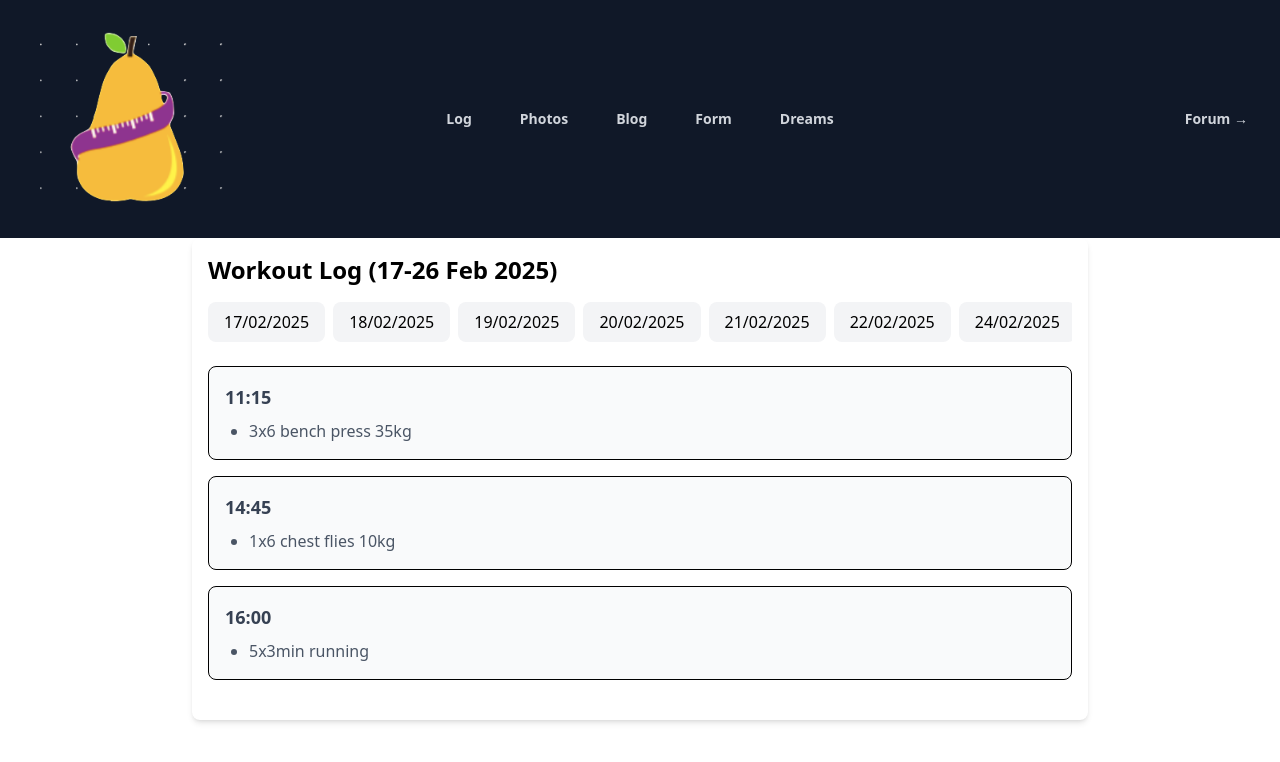
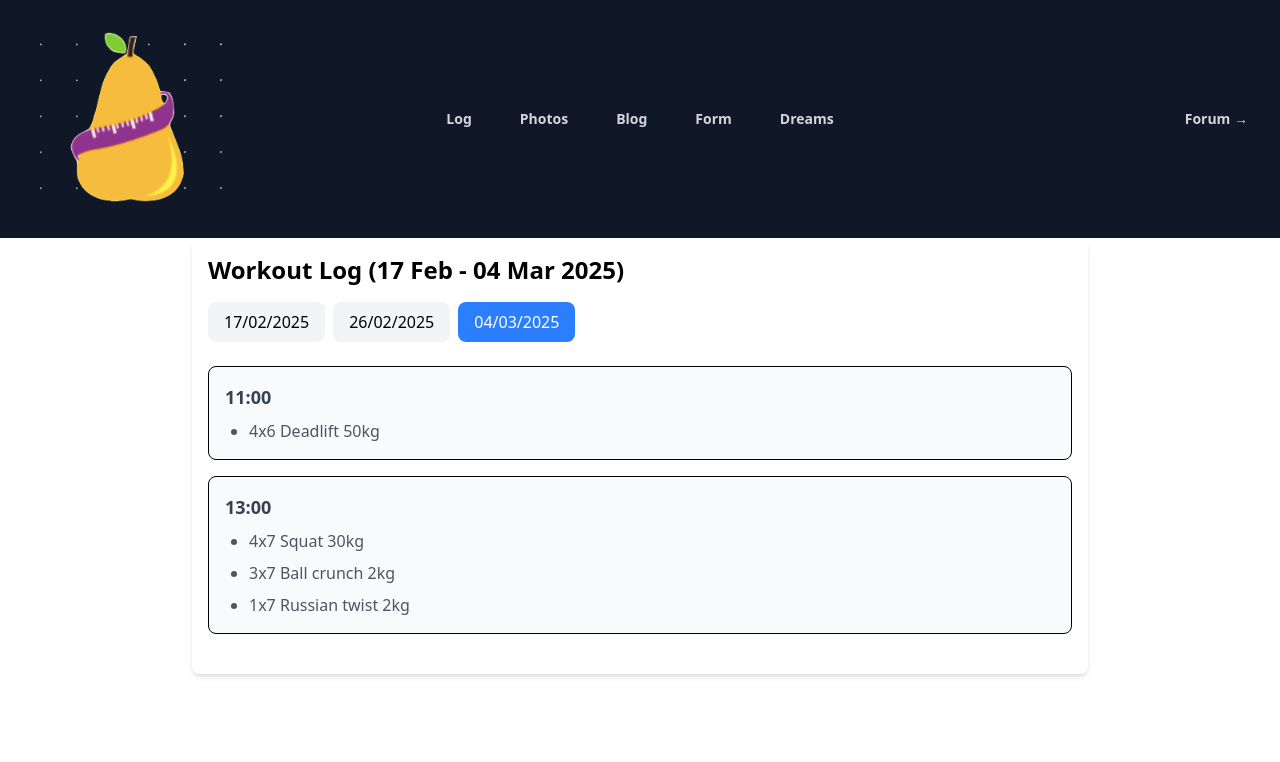
Before and after one commit to YelllowSunray/projectfitness, a Next.js app: page /log in a window 1280 px wide. Shown: the top 762 px of the page. Built offline with nearby package versions, Linux system fonts and the light colour scheme.

Commit message:
Initial commit: My Shiny app

```diff
--- a/src/app/log/page.js
+++ b/src/app/log/page.js
@@ -40,154 +40,7 @@ const WorkoutLog = () => {
         }
       ]
     },
-    {
-      date: "18/02/2025",
-      sessions: [
-        {
-          time: "11:00",
-          exercises: [
-            "4x6 bench press 25kg"
-          ]
-        },
-        {
-          time: "16:00",
-          exercises: [
-            "3x8 lat pulldown 70kg",
-            "3x7 row 60kg"
-          ]
-        },
-        {
-          time: "18:00",
-          exercises: [
-            "2x4min Running",
-            "2x7 Barbell row 20kg",
-            "2x7 dumbbell row 8kg"
-          ]
-        }
-      ]
-    },
-    {
-      date: "19/02/2025",
-      sessions: [
-        {
-          time: "11:30",
-          exercises: [
-            "2x7 bench press 30kg",
-            "2x7 incline bench press 10kg"
-          ]
-        },
-        {
-          time: "14:30",
-          exercises: [
-            "1x3min Running",
-            "3x5 Bench press 30kg",
-            "4x7 Incline dumbbell press 16kg",
-            "2x8 lat raises 8kg"
-          ]
-        },
-        {
-          time: "16:00",
-          exercises: [
-            "4x8 incline dumbbell press 20kg"
-          ]
-        },
-        {
-          time: "19:00",
-          exercises: [
-            "3x8 pushups"
-          ]
-        }
-      ]
-    },
-    {
-      date: "20/02/2025",
-      sessions: [
-        {
-          time: "13:00",
-          exercises: [
-            "3x6 dumbbell press 20kg",
-            "3x6 bench press 30kg",
-            "3x6 bicep curl 12kg"
-          ]
-        }
-      ]
-    },
-    {
-      date: "21/02/2025",
-      sessions: [
-        {
-          time: "14:30",
-          exercises: [
-            "1x30min boxing"
-          ]
-        },
-        {
-          time: "16:00",
-          exercises: [
-            "5x8 Squat 30kg"
-          ]
-        }
-      ]
-    },
-    {
-      date: "22/02/2025",
-      sessions: [
-        {
-          time: "13:30",
-          exercises: [
-            "4x6 deadlift 60kg",
-            "3x8 Dip/pushups assisted -20kg",
-            "1x8 tricep extension",
-            "4x8 Bayesian curl 5kg",
-            "3x8 chestfly 15kg"
-          ]
-        }
-      ]
-    },
-    {
-      date: "24/02/2025",
-      sessions: [
-        {
-          time: "11:00",
-          exercises: [
-            "1x30min boxing",
-            "4x3 bench press 25kg",
-            "2x4 dumbbell press 20kg"
-          ]
-        },
-        {
-          time: "14:30",
-          exercises: [
-            "6x6 bench press 30kg"
-          ]
-        },
-        {
-          time: "16:00",
-          exercises: [
-            "2x8 R/L lunges 8kg - support",
-            "2x8 box jump"
-          ]
-        }
-      ]
-    },
-    {
-      date: "25/02/2025",
-      sessions: [
-        {
-          time: "11:00",
-          exercises: [
-            "3x6 deadlift 50kg",
-            "1x16 L/R Standing cable hamstring"
-          ]
-        },
-        {
-          time: "16:30",
-          exercises: [
-            "3x8 squat 30kg"
-          ]
-        }
-      ]
-    },
+    // ... (previous entries remain the same)
     {
       date: "26/02/2025",
       sessions: [
@@ -210,15 +63,34 @@ const WorkoutLog = () => {
           ]
         }
       ]
+    },
+    {
+      date: "04/03/2025",
+      sessions: [
+        {
+          time: "11:00",
+          exercises: [
+            "4x6 Deadlift 50kg"
+          ]
+        },
+        {
+          time: "13:00",
+          exercises: [
+            "4x7 Squat 30kg",
+            "3x7 Ball crunch 2kg",
+            "1x7 Russian twist 2kg"
+          ]
+        }
+      ]
     }
   ];
 
-  const [activeDay, setActiveDay] = useState("26/02/2025");
+  const [activeDay, setActiveDay] = useState("04/03/2025");
 
   return (
     <div className="w-full max-w-4xl mx-auto p-4 bg-white rounded-lg shadow-md">
       <div className="mb-6">
-        <h1 className="text-2xl font-bold mb-4">Workout Log (17-26 Feb 2025)</h1>
+        <h1 className="text-2xl font-bold mb-4">Workout Log (17 Feb - 04 Mar 2025)</h1>
         <div className="flex space-x-2 mb-6 overflow-x-auto">
           {workouts.map((day) => (
             <button
```
